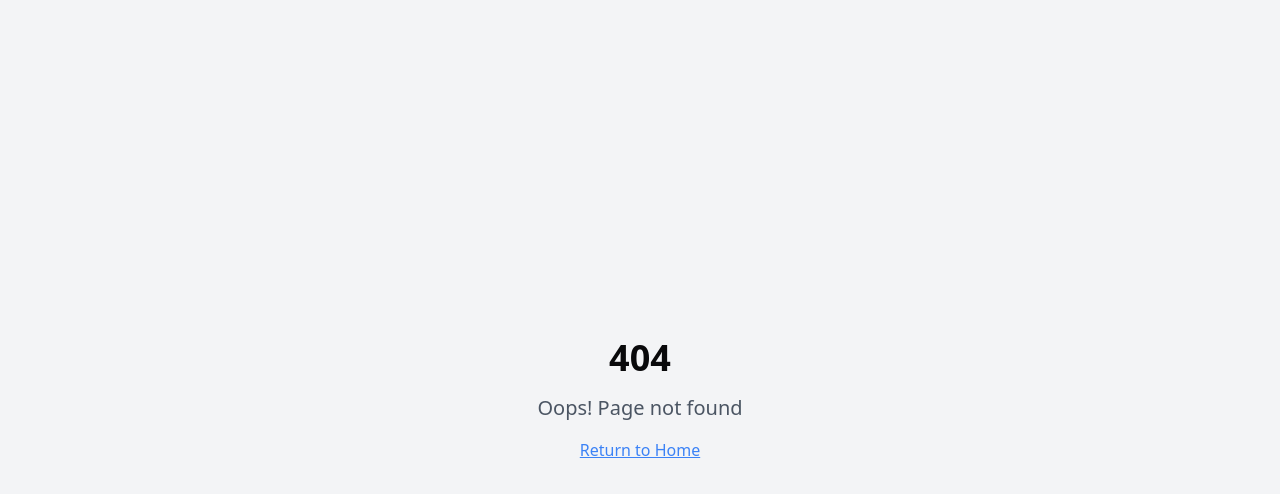
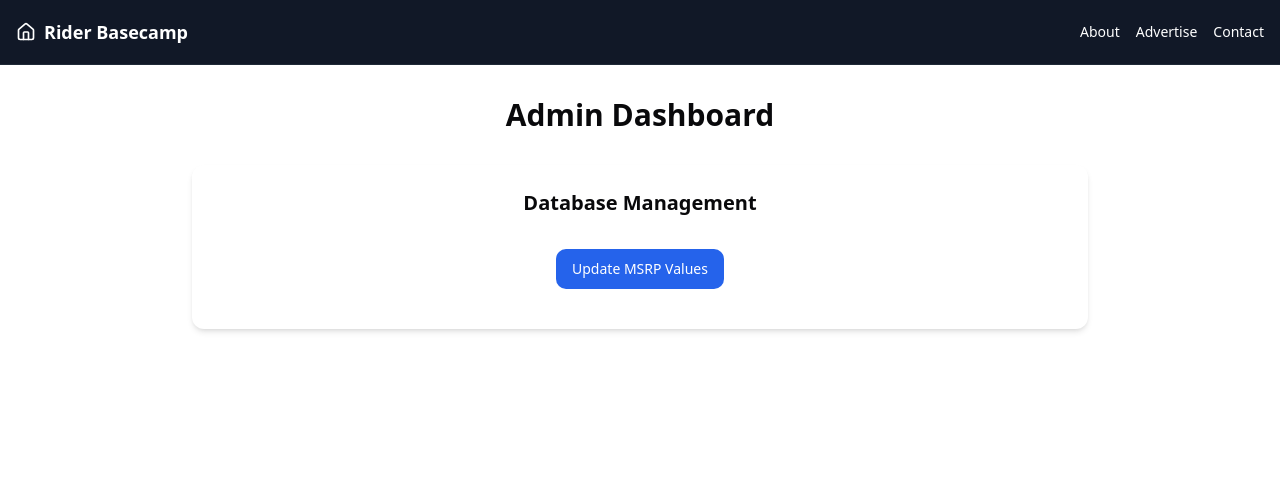
Before and after one commit to directconnected/rider-basecamp, a React (Vite) app: page /admin in a window 1280 px wide. Before the commit this address had no page. Shown: the top 494 px of the page. Built offline with nearby package versions, Linux system fonts and the light colour scheme.

Commit message:
Deploy Edge Function & UpdateMSRP
Deploys the `updateMSRP` Edge Function and adds the `UpdateMSRP` component to the admin interface.

```diff
--- a/src/App.tsx
+++ b/src/App.tsx
@@ -1,37 +1,33 @@
 
+import { BrowserRouter as Router, Routes, Route } from "react-router-dom";
 import { Toaster } from "@/components/ui/toaster";
-import { Toaster as Sonner } from "@/components/ui/sonner";
-import { TooltipProvider } from "@/components/ui/tooltip";
-import { QueryClient, QueryClientProvider } from "@tanstack/react-query";
-import { BrowserRouter, Routes, Route } from "react-router-dom";
-import Index from "./pages/Index";
-import Auth from "./pages/Auth";
-import About from "./pages/About";
-import AdvertiseWithUs from "./pages/AdvertiseWithUs";
-import Contact from "./pages/Contact";
-import NotFound from "./pages/NotFound";
-import MotorcycleDetails from "./pages/MotorcycleDetails";
+import Index from "@/pages/Index";
+import About from "@/pages/About";
+import Contact from "@/pages/Contact";
+import AdvertiseWithUs from "@/pages/AdvertiseWithUs";
+import Auth from "@/pages/Auth";
+import MotorcycleDetails from "@/pages/MotorcycleDetails";
+import NotFound from "@/pages/NotFound";
+import Admin from "@/pages/Admin";
 
-const queryClient = new QueryClient();
+import "./App.css";
 
-const App = () => (
-  <QueryClientProvider client={queryClient}>
-    <TooltipProvider>
-      <Toaster />
-      <Sonner />
-      <BrowserRouter>
+function App() {
+  return (
+    <Router>
       <Routes>
         <Route path="/" element={<Index />} />
+        <Route path="/about" element={<About />} />
+        <Route path="/contact" element={<Contact />} />
+        <Route path="/advertise" element={<AdvertiseWithUs />} />
         <Route path="/auth" element={<Auth />} />
-          <Route path="/about" element={<About />} />
-          <Route path="/advertise" element={<AdvertiseWithUs />} />
-          <Route path="/contact" element={<Contact />} />
         <Route path="/motorcycle/:id" element={<MotorcycleDetails />} />
+        <Route path="/admin" element={<Admin />} />
         <Route path="*" element={<NotFound />} />
       </Routes>
-      </BrowserRouter>
-    </TooltipProvider>
-  </QueryClientProvider>
+      <Toaster />
+    </Router>
   );
+}
 
 export default App;
--- /dev/null
+++ b/src/pages/Admin.tsx
@@ -0,0 +1,24 @@
+
+import React from 'react';
+import Navigation from "@/components/Navigation";
+import UpdateMSRP from "@/components/admin/UpdateMSRP";
+
+const Admin = () => {
+  return (
+    <div className="min-h-screen flex flex-col">
+      <Navigation />
+      <main className="flex-1 container mx-auto px-4 py-8">
+        <div className="max-w-4xl mx-auto">
+          <h1 className="text-3xl font-bold mb-8">Admin Dashboard</h1>
+
+          <div className="bg-white rounded-lg shadow-md p-6">
+            <h2 className="text-xl font-semibold mb-4">Database Management</h2>
+            <UpdateMSRP />
+          </div>
+        </div>
+      </main>
+    </div>
+  );
+};
+
+export default Admin;
```
Lines whose indentation alone changed are shown as unchanged.
